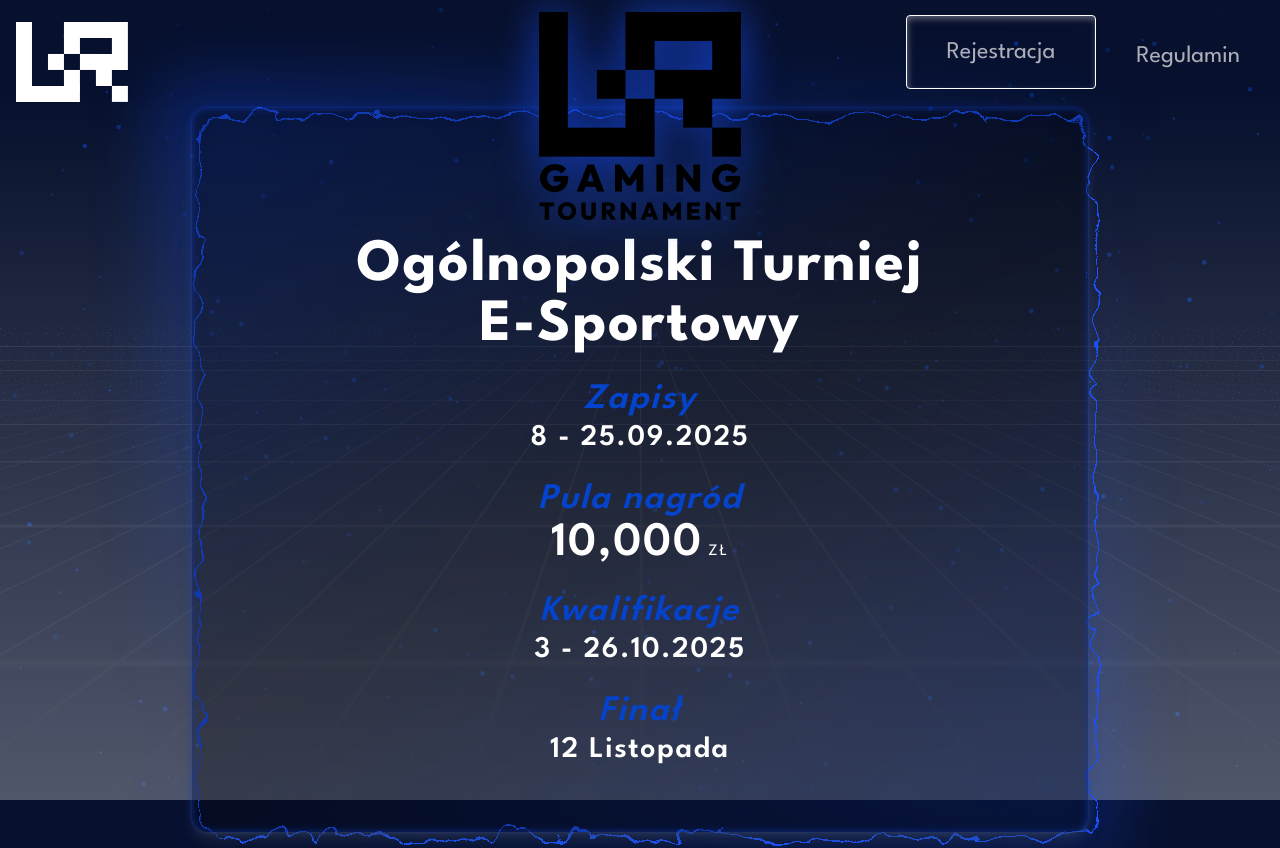
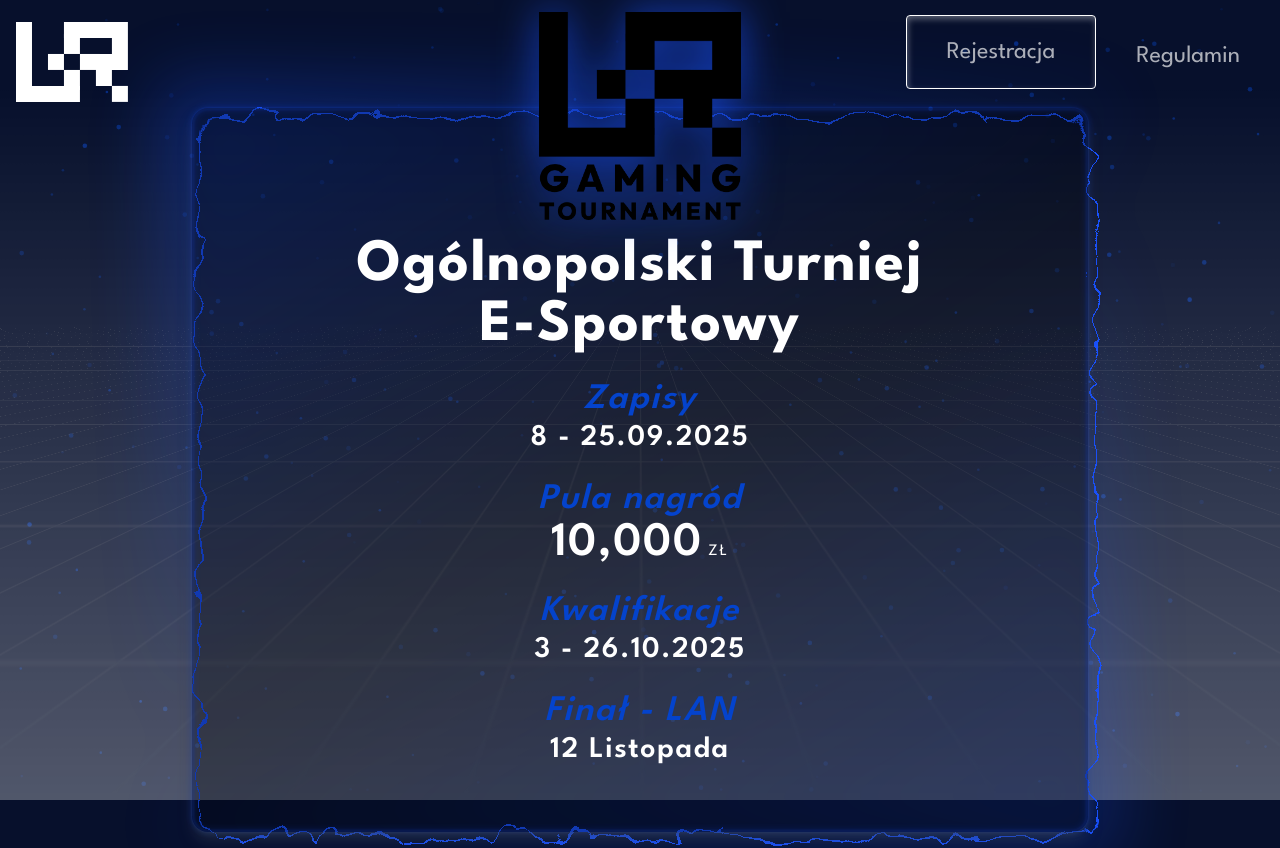
Before and after one commit to Poudretteite/UR-game-tournament, a React (Vite) app: page / in a window 1280 px wide. Shown: the top 848 px of the page. Built offline with nearby package versions, Linux system fonts and the light colour scheme.

Commit message:
fix: update tournament final section header to include 'LAN'

```diff
--- a/src/routes/Home.jsx
+++ b/src/routes/Home.jsx
@@ -44,7 +44,7 @@ const Home = () => {
                         <h3 className={h3}>3 - 26.10.2025</h3>
                     </section>
                     <section>
-                        <h2 className={h2}>Finał</h2>
+                        <h2 className={h2}>Finał - LAN</h2>
                         <h3 className={h3}>12 Listopada</h3>
                     </section>
                     <div className="w-full flex justify-center">
```
